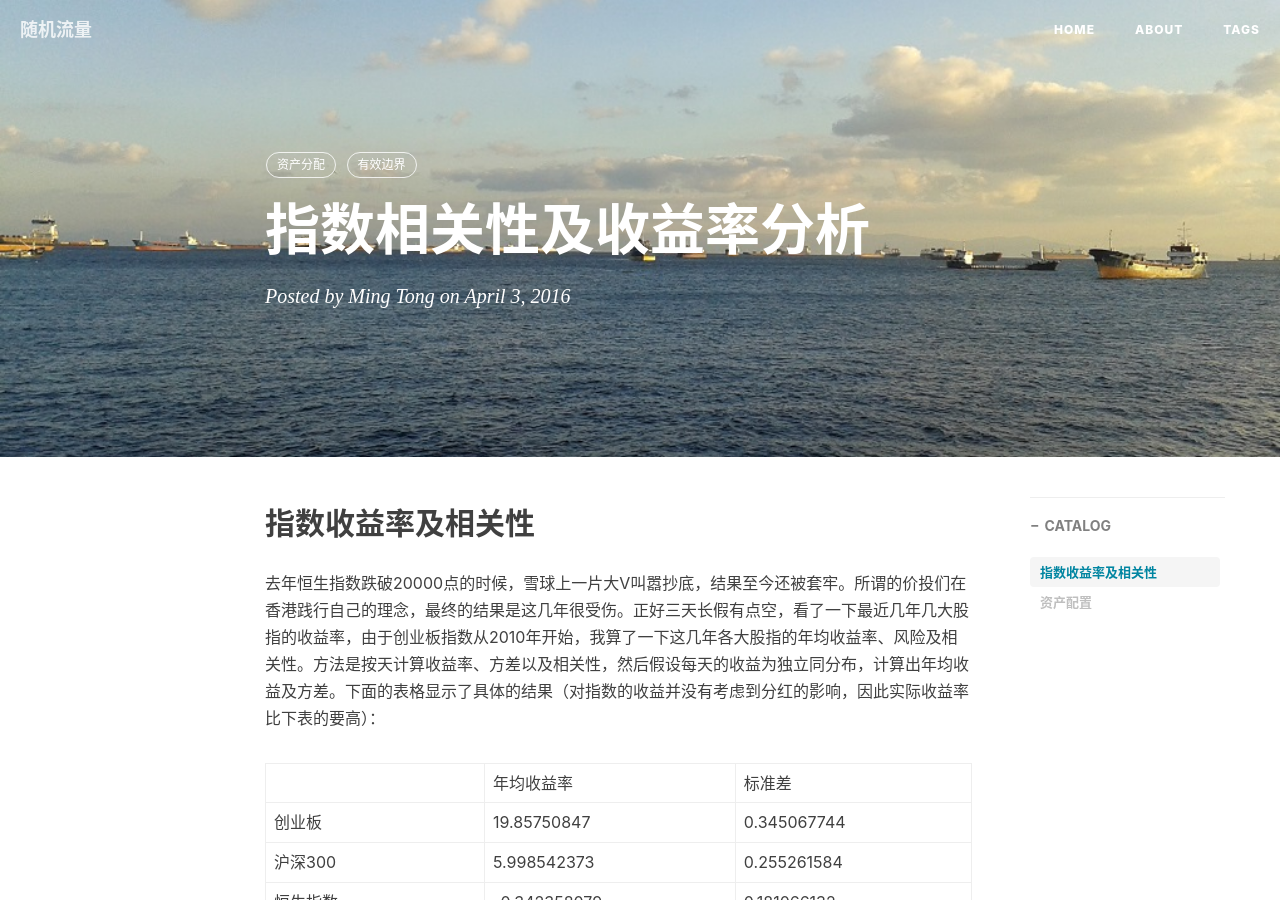
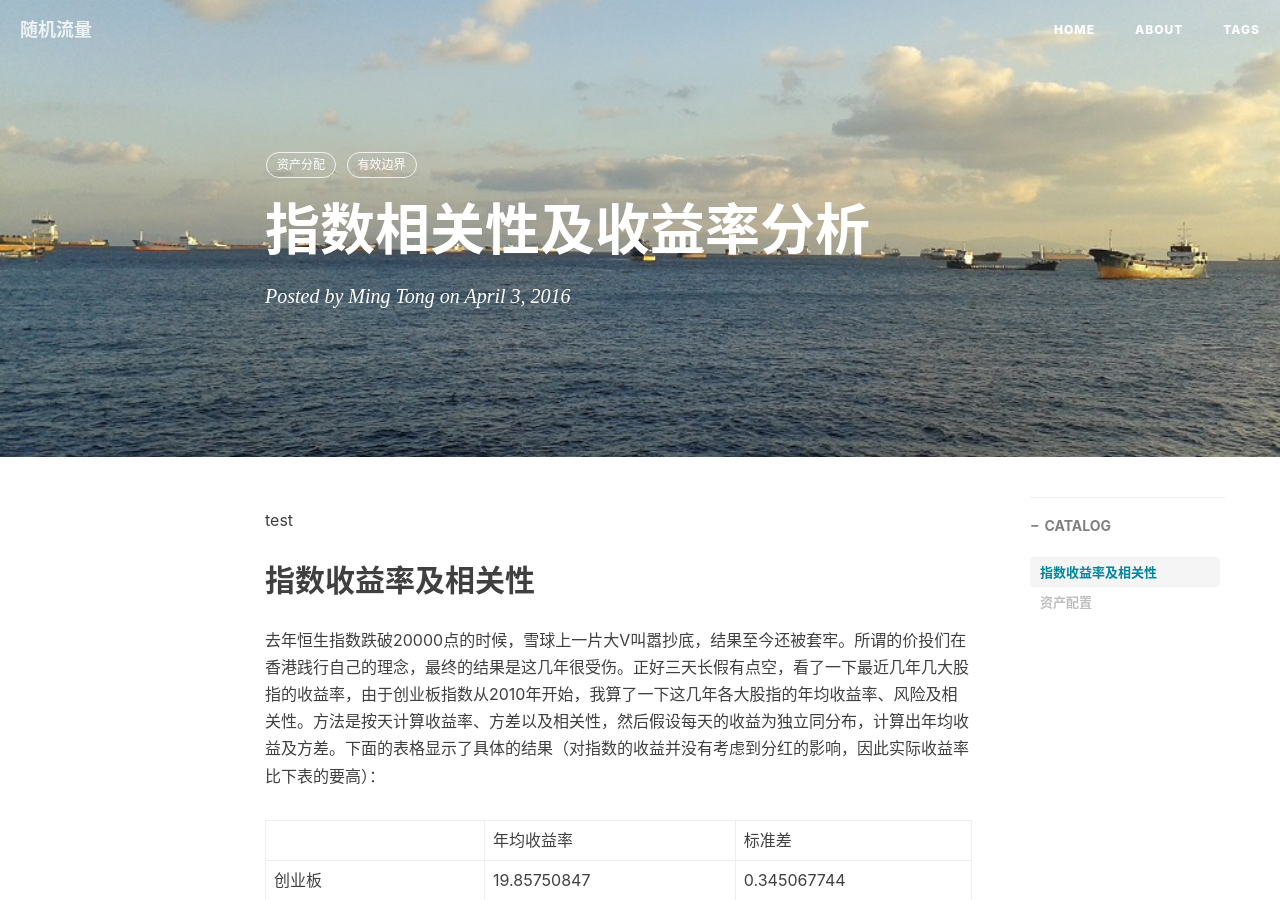
Before and after one commit to tongming/tongming.github.io, a Jekyll site: the page built from _posts/2016-04-02-test.md, in a window 1280 px wide and 900 px high. Built offline with Jekyll 4.4.1, drawn with Linux system fonts in a browser that asks for light colours; nearby versions of some CDN libraries; comment, search, counter and statistics services are not loaded.

Commit message:
fix post

```diff
--- a/_posts/2016-04-02-test.md
+++ b/_posts/2016-04-02-test.md
@@ -8,6 +8,8 @@
     - 资产分配
     - 有效边界
 ---
+
+test
 
 指数收益率及相关性
 -----------------
@@ -22,7 +24,7 @@
 纳斯达克ETF|10.35105882|0.180018794|
 黄金ETF|26.51383399|0.575837555|
 
-||创业板|沪深300|恒生指数|国企指数|纳斯达克ETF|黄金ETF
+||创业板|沪深300|恒生指数|国企指数|纳斯达克ETF|黄金ETF|
 |创业板|1|0.672216532|0.327740191|0.356813855|0.269273767|0.820249299|
 |沪深300|0.672216532|1|0.537697117|0.614607729|0.280000322|0.825669755|
 |恒生指数|0.327740191|0.537697117|1|0.940253679|0.507430686|0.513810433|
```
